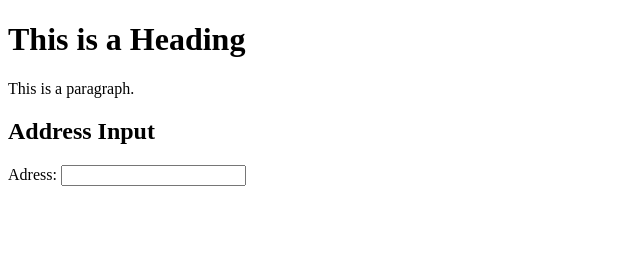
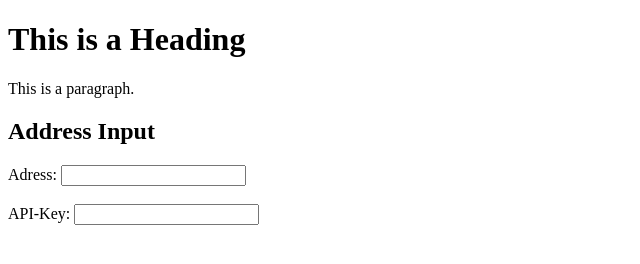
Before and after one commit to ZaraTek/Candidinator, a plain HTML site: page index.html in a window 1280 px wide. Shown: the whole page, without its empty margins (0-640 px from the left). Drawn offline with Linux system fonts and the light colour scheme.

Commit message:
Update index.html

```diff
--- a/index.html
+++ b/index.html
@@ -12,7 +12,11 @@
 <form id="addressForm">
     <label for="address">Adress:</label>
     <input type="text" id="address" address="address"><br><br>
+
+    <label for="address">API-Key:</label>
+    <input type="text" id="key"><br><br>
 </form>
+
 
 <p id="output"></p>
 <script src="script.js"></script>
```
